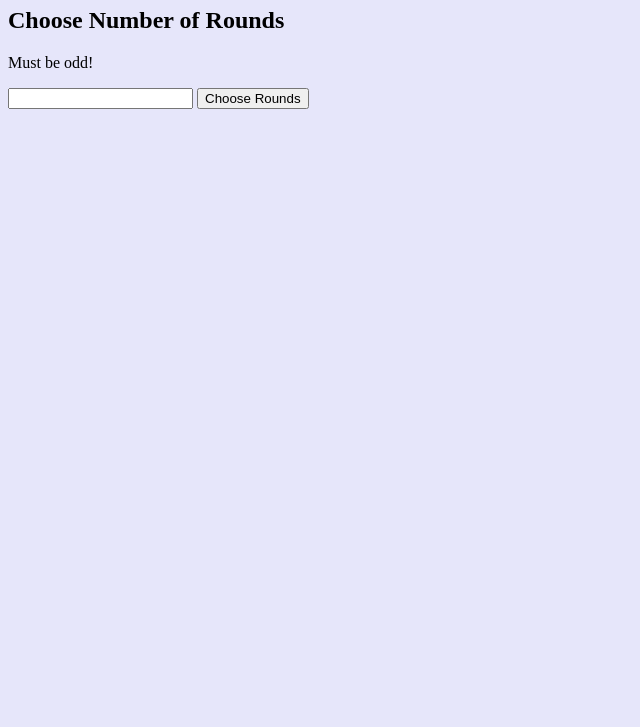
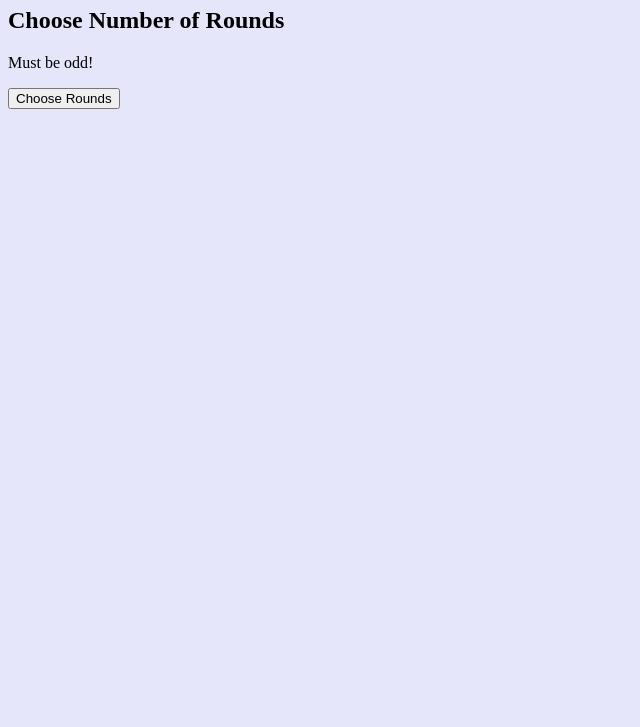
Before and after one commit to zaggy2188/rps-web-Zane, a plain HTML site: page index.html in a window 1280 px wide. Shown: the part 73-800 px from the top of the page, without its empty margins (0-640 px from the left). Drawn offline with Linux system fonts and the light colour scheme.

Commit message:
set rounds

```diff
--- a/index.html
+++ b/index.html
@@ -9,7 +9,7 @@
     <h1>Rock Paper Scissors</h1>
     <h2>Choose Number of Rounds</h2>
     <p>Must be odd!</p>
-    <input id="rounds"></input>
+    <!-- <input id="rounds"></input> -->
     <button onclick="setRounds();">Choose Rounds</button>
     <script src="script.js"></script>
   </body>
```
